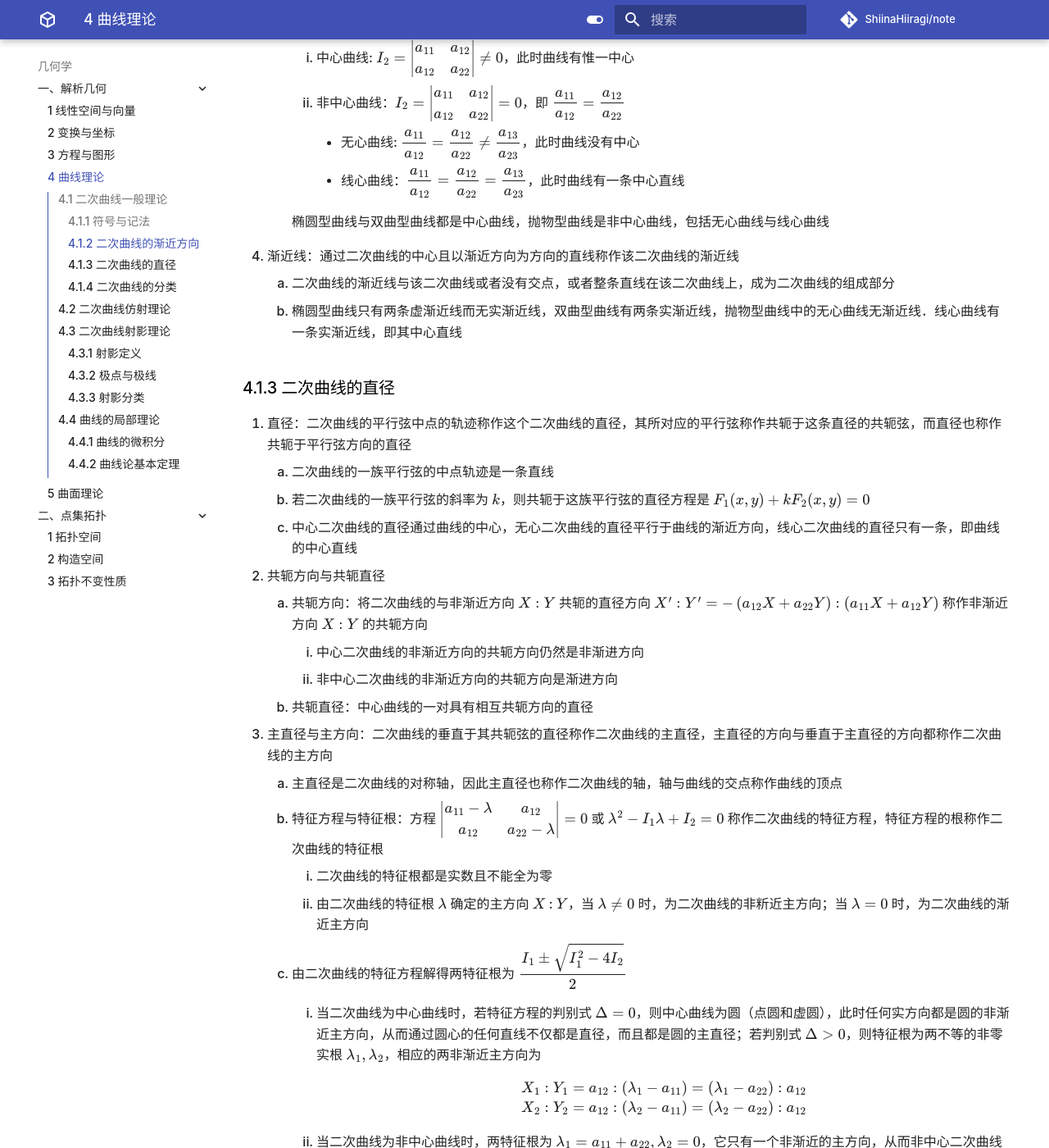
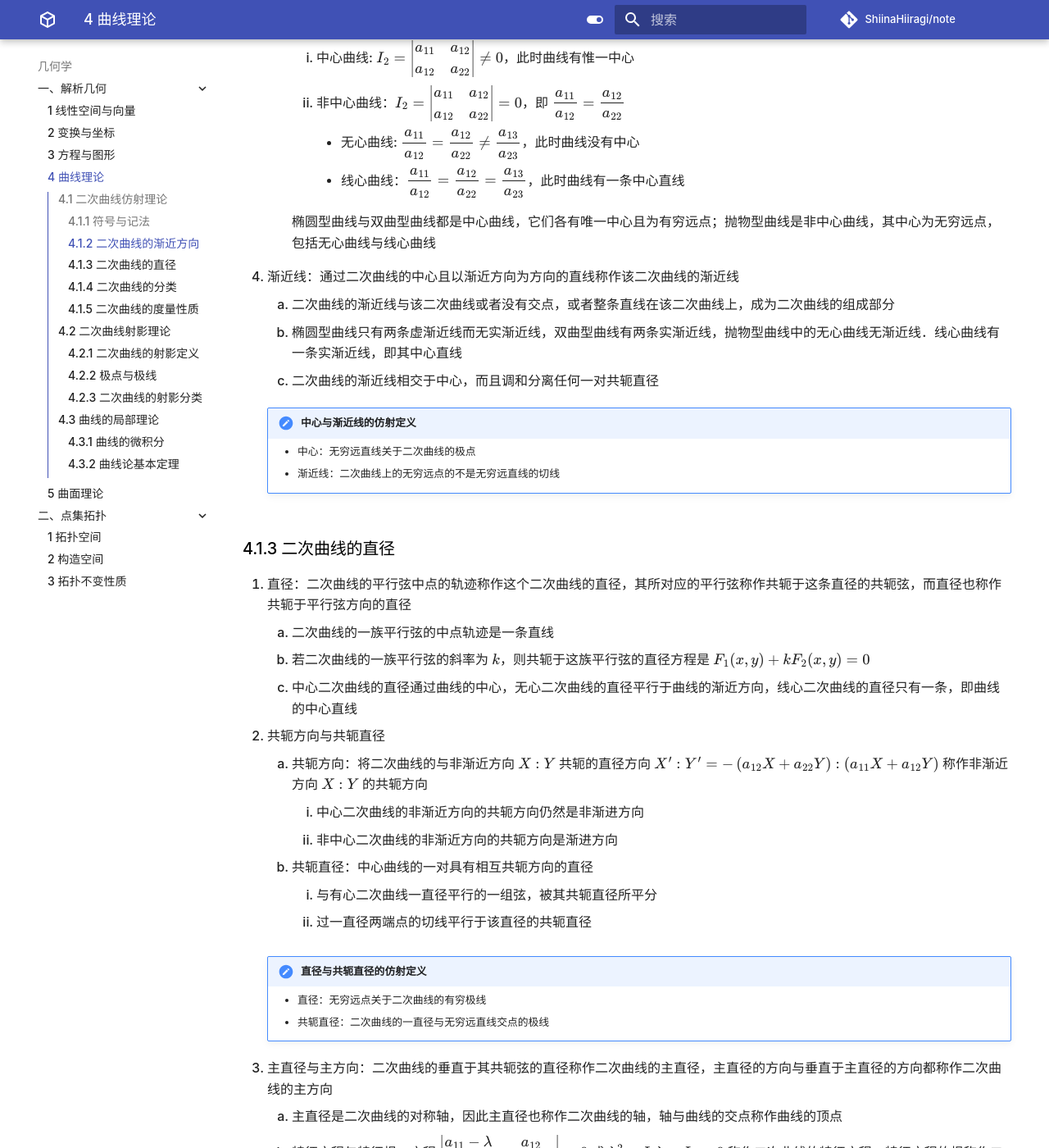
Before and after one commit to ShiinaHiiragi/note, an MkDocs documentation site: the page built from docs/top/anly/curv.md, in a window 1280 px wide and 1400 px high, scrolled down 2125 px. Shown: the whole window at 82% size. Built offline with MkDocs 1.6.1 and Material for MkDocs 9.7.7, drawn with Linux system fonts in a browser that asks for light colours; comment, search, counter and statistics services are not loaded; some of the changed text lies outside the part shown.

Commit message:
half affine

```diff
--- a/docs/top/anly/curv.md
+++ b/docs/top/anly/curv.md
@@ -1,6 +1,6 @@
 # 4 曲线理论
 
-## 4.1 二次曲线一般理论
+## 4.1 二次曲线仿射理论
 ### 4.1.1 符号与记法
 在平面上，由二元二次方程 $a_{11} x^{2}+2 a_{12} x y+a_{22} y^{2}+2 a_{13} x+2 a_{23} y+a_{33}=0$ 所表示的曲线称作二次曲线
 
@@ -105,11 +105,16 @@
             - 无心曲线: $\dfrac{a_{11}}{a_{12}}=\dfrac{a_{12}}{a_{22}} \neq \dfrac{a_{13}}{a_{23}}$，此时曲线没有中心
             - 线心曲线：$\dfrac{a_{11}}{a_{12}}=\dfrac{a_{12}}{a_{22}}=\dfrac{a_{13}}{a_{23}}$，此时曲线有一条中心直线
 
-        椭圆型曲线与双曲型曲线都是中心曲线，抛物型曲线是非中心曲线，包括无心曲线与线心曲线
+        椭圆型曲线与双曲型曲线都是中心曲线，它们各有唯一中心且为有穷远点；抛物型曲线是非中心曲线，其中心为无穷远点，包括无心曲线与线心曲线
 
 4. 渐近线：通过二次曲线的中心且以渐近方向为方向的直线称作该二次曲线的渐近线
     1. 二次曲线的渐近线与该二次曲线或者没有交点，或者整条直线在该二次曲线上，成为二次曲线的组成部分
     2. 椭圆型曲线只有两条虚渐近线而无实渐近线，双曲型曲线有两条实渐近线，抛物型曲线中的无心曲线无渐近线．线心曲线有一条实渐近线，即其中心直线
+    3. 二次曲线的渐近线相交于中心，而且调和分离任何一对共轭直径
+
+    !!! note "中心与渐近线的仿射定义"
+        - 中心：无穷远直线关于二次曲线的极点
+        - 渐近线：二次曲线上的无穷远点的不是无穷远直线的切线
 
 ### 4.1.3 二次曲线的直径
 1. 直径：二次曲线的平行弦中点的轨迹称作这个二次曲线的直径，其所对应的平行弦称作共轭于这条直径的共轭弦，而直径也称作共轭于平行弦方向的直径
@@ -121,6 +126,13 @@
         1. 中心二次曲线的非渐近方向的共轭方向仍然是非渐进方向
         2. 非中心二次曲线的非渐近方向的共轭方向是渐进方向
     2. 共轭直径：中心曲线的一对具有相互共轭方向的直径
+        1. 与有心二次曲线一直径平行的一组弦，被其共轭直径所平分
+        2. 过一直径两端点的切线平行于该直径的共轭直径
+
+    !!! note "直径与共轭直径的仿射定义"
+        - 直径：无穷远点关于二次曲线的有穷极线
+        - 共轭直径：二次曲线的一直径与无穷远直线交点的极线
+
 3. 主直径与主方向：二次曲线的垂直于其共轭弦的直径称作二次曲线的主直径，主直径的方向与垂直于主直径的方向都称作二次曲线的主方向
     1. 主直径是二次曲线的对称轴，因此主直径也称作二次曲线的轴，轴与曲线的交点称作曲线的顶点
     2. 特征方程与特征根：方程 $\left|\begin{array}{cc}a_{11}-\lambda & a_{12} \\a_{12} & a_{22}-\lambda\end{array}\right|=0$ 或 $\lambda^{2}-I_{1} \lambda+I_{2}=0$ 称作二次曲线的特征方程，特征方程的根称作二次曲线的特征根
@@ -190,10 +202,10 @@
 
         特别地，二次曲线表示两条直线（实的或虚的、不同的或重合的）的充要条件为 $I_{3}=0$
 
-## 4.2 二次曲线仿射理论
+### 4.1.5 二次曲线的度量性质
 
-## 4.3 二次曲线射影理论
-### 4.3.1 射影定义
+## 4.2 二次曲线射影理论
+### 4.2.1 二次曲线的射影定义
 1. 二次曲线：二阶曲线与二级曲线的统称
     1. 二阶曲线：射影平面上齐次坐标 $\left(x_{1}, x_{2}, x_{3}\right)$ 满足三元二次方程 ${\displaystyle \sum_{i, j=1}^{3} a_{i j} x_{i} x_{j}=0 \ \left(a_{i j}=a_{j i}\right)}$ 的点的集合称为二阶曲线．其中 $a_{i j}$ 为实数且至少有一个不为零，以上方程称为二阶曲线的方程
         1. 两个不同中心的射影对应线束对应直线的交点构成一条二阶曲线
@@ -207,7 +219,7 @@
     1. $\text{Pascal}$ 定理：对于任意一个内接于非退化的二阶曲线的简单六点形，其三对对边的交点在一条直线上，称该直线为 $\text{Pascal}$ 线
     2. $\text{Brianchon}$ 定理：对于任意一个外切于非退化的二级曲线的简单六线形，其三对对顶点的连线通过一个点，称该点为 $\text{Brianchon}$ 点
 
-### 4.3.2 极点与极线
+### 4.2.2 极点与极线
 1. 调和共轭与共轭点：给定二阶曲线 $(c)$，如果两点 $P, Q$（$P$ 不在 $(c)$ 上）的连线与二阶曲线 $(c)$ 交于两点 $M_{1}, M_{2}$，且 $\left(M_{1} M_{2}, P Q\right)=-1$，则称 $P, Q$ 关于二阶曲线（$c$）调和共轭，或点 $Q$ 与点 $P$ 关于二阶曲线 $(c)$ 互为共轭点
     1. 不在二阶曲线上的两个点 $P\left(p_{1}, p_{2}, p_{3}\right), Q\left(q_{1}, q_{2}, q_{3}\right)$ 关于二阶曲线 ${\displaystyle S \equiv \sum a_{i j} x_{i} x_{j}=0}$ 成共轭点的充要条件是 $S_{p q}=0$
     2. 不在二阶曲线上的一个定点关于一条二阶曲线的调和共轭点的轨迹是一条直线
@@ -222,7 +234,7 @@
     1. 在射影平面上，对于已知的一条非退化的二阶曲线而言，极点与极线构成点与直线之间的一一对．在此对应之下，射影平面上的每一个由点与直线构成的平面形 $F$ 对应另一个由直线与点构成的平面形 $F^{\prime}, F$ 和 $F^{\prime}$ 这样的一对图形称为互相配极的图形．特别地，若一个图形与其配极图形重合，则此图形称为自配极的
     2. 配极变换是一般的点线变换的特殊情况，后者是形如 ${\displaystyle \rho u_{i}=\sum_{j=1}^{3} a_{i j} x_{j}(i=1,2,3), \operatorname{det}\left(a_{i j}\right) \neq 0}$ 的变换
 
-### 4.3.3 射影分类
+### 4.2.3 二次曲线的射影分类
 1. 奇点：给定二阶曲线 ${\displaystyle S \equiv \sum_{i, j=1}^{3} a_{i j} x_{i} x_{j}=0 \ \left(a_{i j}=a_{j i}\right)}$，则满足方程组
 
     $$
@@ -247,8 +259,8 @@
     2. $\operatorname{det}\left(a_{i j}\right)=0$，且 $\left(a_{i j}\right)$ 的秩是 $2$．这时曲线是退化的，且只有一个奇点
     3. $\operatorname{det}\left(a_{i j}\right)=0$，且 $\left(a_{i j}\right)$ 的秩是 $1$．此时二阶曲线是退化的，且有一直线上的点都是奇点
 
-## 4.4 曲线的局部理论
-### 4.4.1 曲线的微积分
+## 4.3 曲线的局部理论
+### 4.3.1 曲线的微积分
 1. 平面曲线的微积分
     1. 平面曲线弧长的微分 $\mathrm{d} s$
         1. 若曲线方程为 $y=f(x)(a \leqslant x \leqslant b)$ 且 $f^{\prime}(x)$ 在 $[a, b]$ 连续，则 $\mathrm{d} s=\pm \sqrt{1+f^{\prime 2}(x)} \mathrm{d} x$
@@ -397,4 +409,4 @@
 
         成立，其中 $\overset{\LARGE{\frown}}{AB}$ 为任意从 $A$ 到 $B$ 的路径
 
-### 4.4.2 曲线论基本定理
+### 4.3.2 曲线论基本定理
```
